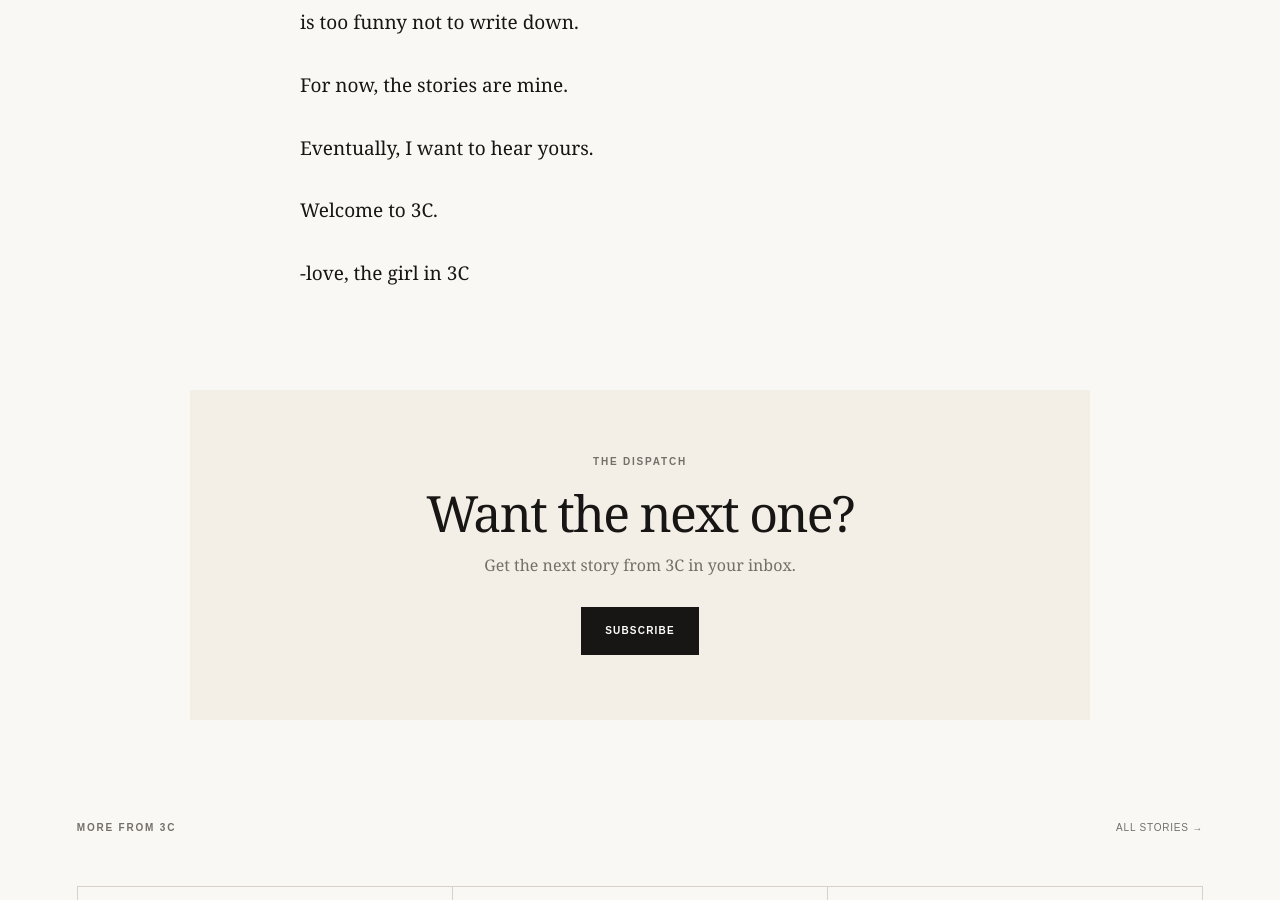
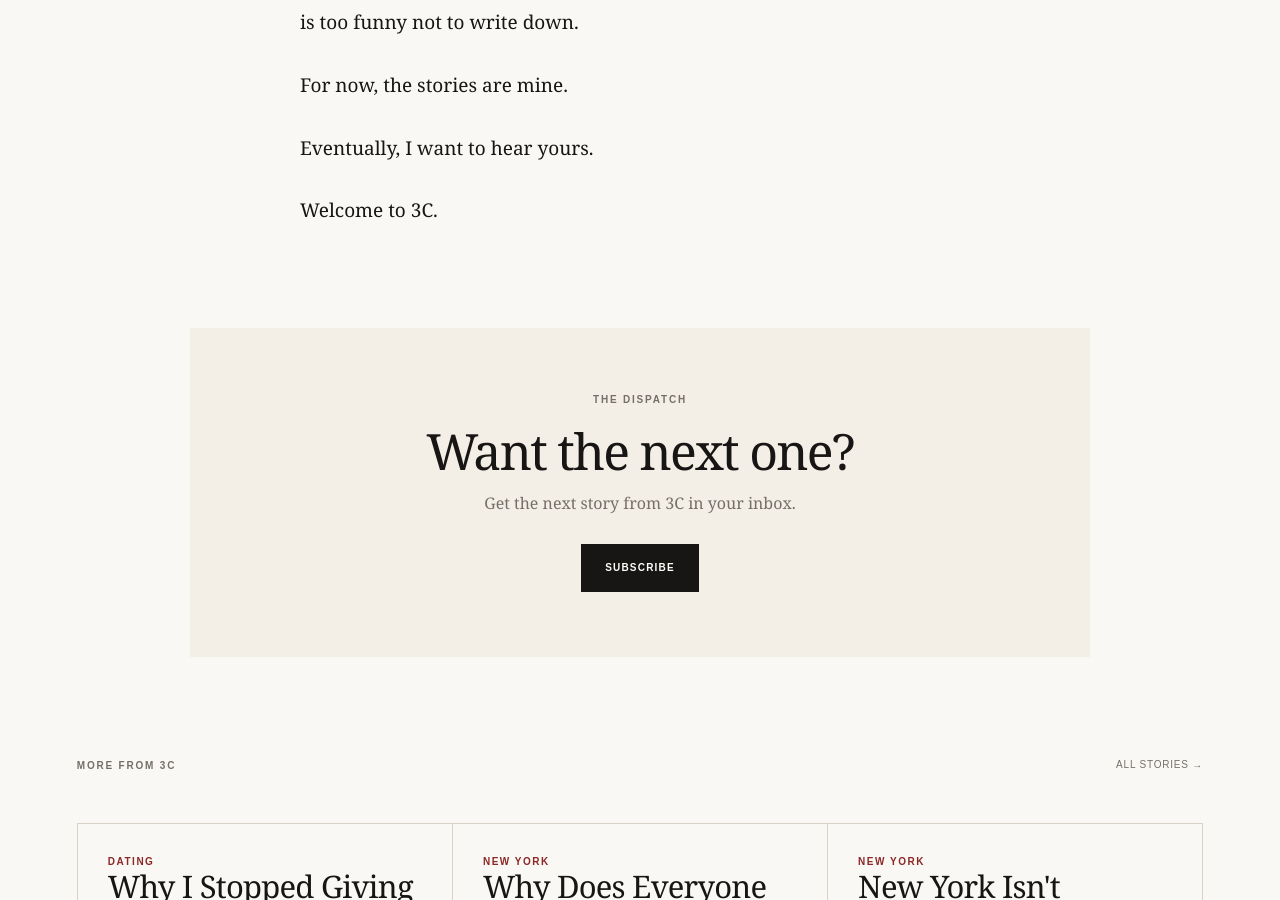
Before and after one commit to thegirlin3c/the-girl-in-3c, a Jekyll site: the page built from _posts/2026-08-10-welcom-to-3c.md, in a window 1280 px wide and 900 px high, scrolled down 901 px. Built offline with Jekyll 4.4.1, drawn with Linux system fonts in a browser that asks for light colours.

Commit message:
Update 2026-08-10-welcom-to-3c.md

```diff
--- a/_posts/2026-08-10-welcom-to-3c.md
+++ b/_posts/2026-08-10-welcom-to-3c.md
@@ -25,5 +25,3 @@ For now, the stories are mine.
 Eventually, I want to hear yours.
 
 Welcome to 3C.
-
--love, the girl in 3C
```
